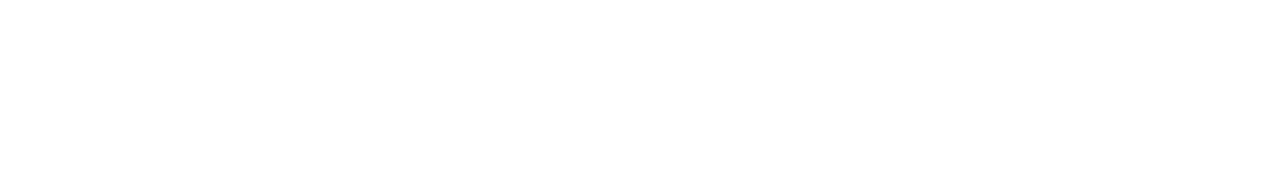
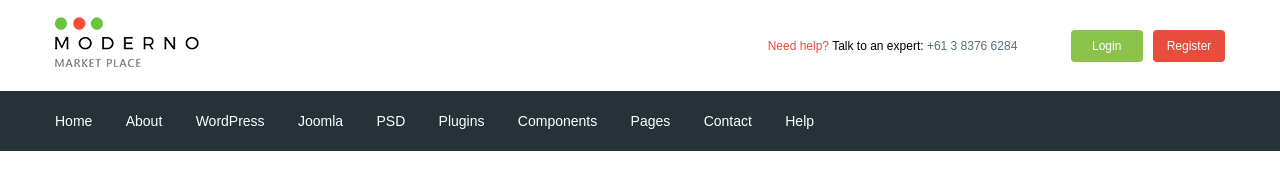
Before and after one commit to DimaMB/moderno, a website: page app/index.html in a window 1280 px wide. Drawn offline with nearby package versions, Linux system fonts and the light colour scheme; files that its build step writes are made by us from their sources.

Commit message:
added header

```diff
--- a/app/index.html
+++ b/app/index.html
@@ -1,16 +1,108 @@
 <!DOCTYPE html>
 <html lang="en">
+
 <head>
     <meta charset="UTF-8">
     <meta name="viewport" content="width=device-width, initial-scale=1.0">
     <title>Document</title>
+    <link href="https://fonts.googleapis.com/css2?family=Roboto:wght@500;700&display=swap" rel="stylesheet">
     <link rel="stylesheet" href="css/libs.min.css">
     <link rel="stylesheet" href="css/style.min.css">
 </head>
+
 <body>
+    <header class="header">
+        <div class="header__top">
+            <div class="container">
+                <div class="header__top-inner">
+                        <div class="header__logo">
+                            <a href="#">
+                                <img src="images/logo.png" alt="">
+                            </a>
+                        </div>
+                        <div class="heder__text">
+                            <a href="#">
+                                <span>Need help?</span>
+                            </a>
+                            Talk to an expert:
+                            <a class="header__phone" href="tel:61383766284">+61 3 8376 6284</a>
+                        </div>
+                        <div class="header__box">
+                            <a class="basket" href="#"></a>
+                            <a class="header__btn header__btn-login" href="">Login</a>
+                            <a class="header__btn header__btn-register" href="">Register</a>
+                        </div>
+                    </div>
+                </div>
+            </div>
+
+
+
+            <div class="header__menu">
+                <div class="container">
+                    <nav class="menu">
+                        <ul class="menu__list">
+                            <li>
+                                <a href="#">
+                                    Home
+                                </a>
+                            </li>
+                            <li>
+                                <a href="#">
+                                    About
+                                </a>
+                            </li>
+                            <li>
+                                <a href="#">
+                                    WordPress
+                                </a>
+                            </li>
+                            <li>
+                                <a href="#">
+                                    Joomla
+                                </a>
+                            </li>
+                            <li>
+                                <a href="#">
+                                    PSD
+                                </a>
+                            </li>
+                            <li>
+                                <a href="#">
+                                    Plugins
+                                </a>
+                            </li>
+                            <li>
+                                <a href="#">
+                                    Components
+                                </a>
+                            </li>
+                            <li>
+                                <a href="#">
+                                    Pages
+                                </a>
+                            </li>
+                            <li>
+                                <a href="#">
+                                    Contact
+                                </a>
+                            </li>
+                            <li>
+                                <a href="#">
+                                    Help
+                                </a>
+                            </li>
+                        </ul>
+                    </nav>
+                </div>
+            </div>
+
+    </header>
+
 
     <script src="https://ajax.googleapis.com/ajax/libs/jquery/3.5.1/jquery.min.js"></script>
     <script src="js/libs.min.js"></script>
     <script src="js/main.min.js"></script>
 </body>
+
 </html>
--- /dev/null
+++ b/app/scss/_fonts.scss
@@ -0,0 +1,7 @@
+@font-face{
+    font-family: 'Roboto-Regular', sans-serif;
+    src: url('../fonts/Roboto-Regular.woff2') format('woff2')
+         url('../fonts/Roboto-Regular.woff') format('woff');
+    font-weight: 400;
+    font-display: swap;
+}
--- /dev/null
+++ b/app/scss/_global.scss
@@ -0,0 +1,30 @@
+html{
+    box-sizing: border-box;
+}
+*,
+*::before,
+*::after{
+    box-sizing: inherit;
+}
+a{
+    display: inline-block;
+    text-decoration: none;
+    color: $text;
+}
+li,ul{
+    margin: 0;
+    padding: 0;
+    list-style: none;
+}
+body{
+    font-family: 'Roboto-Regular', sans-serif;
+    font-size: 12px;
+    line-height: 24px;
+    font-weight: 400;
+    color: text;
+}
+.container{
+    max-width: 1200px;
+    margin: 0 auto;
+    padding: 0px 15px;
+}
--- /dev/null
+++ b/app/scss/_vars.scss
@@ -0,0 +1,4 @@
+$text: #546e7a;
+$red: #e74c3c;
+$green: #8bc34a;
+$bg: #263238;
--- a/app/scss/style.scss
+++ b/app/scss/style.scss
@@ -1,8 +1,54 @@
-html{
-    box-sizing: border-box;
+@import 'vars';
+@import 'global';
+@import 'fonts';
+
+.header__top-inner{
+    display: flex;
+    justify-content: space-between;
+    height: 91px;
+    align-items: center;
 }
-*,
-*::before,
-*::after{
-    box-sizing: inherit;
+.heder__text{
+    margin-left: auto;
+    margin-right: 50px;
+    span{
+        color: $red;
+    }
 }
+
+.header__btn{
+    padding: 4px;
+    width: 72px;
+    border-radius: 4px;
+    color: #fff;
+    text-align: center;
+    font-size: 12px;
+}
+.header__btn-login{
+    background-color: $green;
+}
+.header__btn-register{
+    background-color: $red;
+    margin-left: 7px;
+}
+.header__menu{
+    background-color: $bg;
+}
+.menu{
+    display: flex;
+    align-items: center;
+    height: 60px;
+}
+.menu__list{
+    li{
+        display: inline-block;
+
+    & + li{
+        margin-left: 30px;
+    }
+  }
+  a{
+    color: #fff;
+    font-size: 14px;
+  }
+}
--- a/gulpfile.js
+++ b/gulpfile.js
@@ -8,7 +8,7 @@ let gulp = require('gulp'),
     cssmin = require('gulp-cssmin');
 
 gulp.task('sass', function(){
-  return gulp.src('app/scss/style.scss')
+  return gulp.src('app/scss/**/*.scss')
     .pipe(sass({outputStyle: 'compressed'}))
     .pipe(rename({suffix : '.min'}))
     .pipe(autoprefixer({
@@ -60,7 +60,7 @@ gulp.task('browser-sync', function(){
 });
 
 gulp.task('watch', function(){
-    gulp.watch('app/scss/style.scss', gulp.parallel('sass'));
+    gulp.watch('app/scss/**/*.scss', gulp.parallel('sass'));
     gulp.watch('app/*.html', gulp.parallel('html'));
     gulp.watch('app/js/*.js', gulp.parallel('js'));
 })
```
Also changed, not shown: app/fonts/Roboto-Regular.woff (added), app/fonts/Roboto-Regular.woff2 (added), app/images/logo.png (added), 2 other files.
